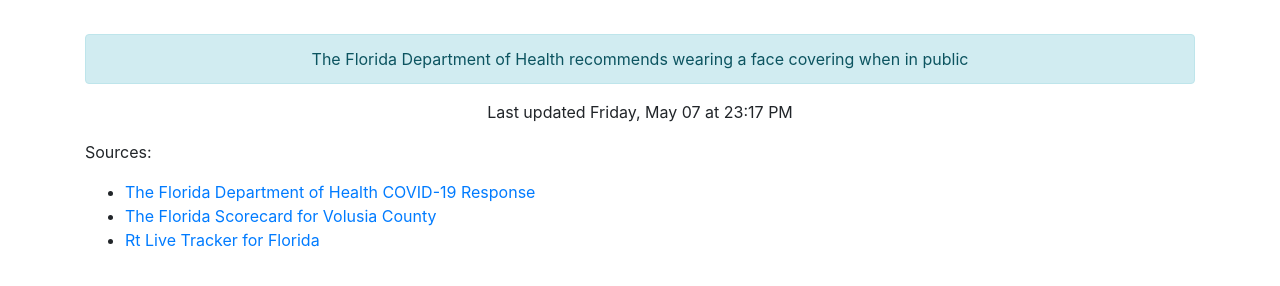
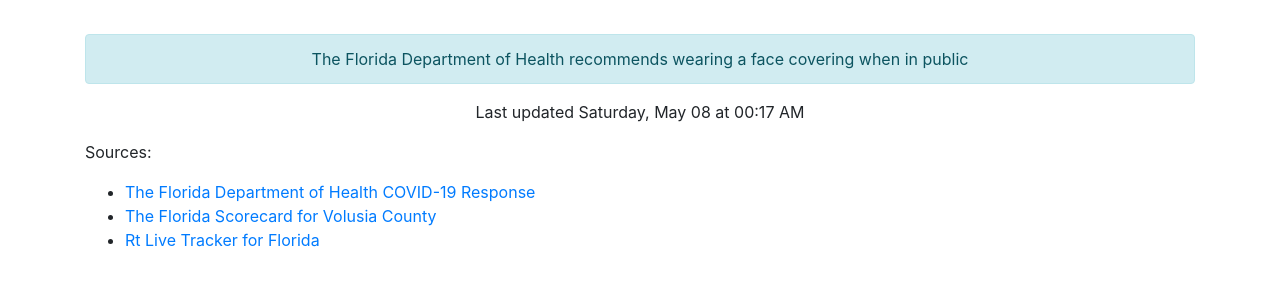
Before and after one commit to thinkjson/timeforchurch, a Jekyll site: the page built from index.md, in a window 1280 px wide. Shown: the part 544-830 px from the top of the page. Built offline with Jekyll 4.4.1, drawn with Linux system fonts in a browser that asks for light colours; our own code applies the rules of GitHub Pages for plain Markdown files.

Commit message:
Updating data

```diff
--- a/_includes/data.html
+++ b/_includes/data.html
@@ -10,4 +10,4 @@
     <div class="outcome text-success">YES</div>
     <div class="alert alert-info" role="alert">The Florida Department of Health recommends wearing a face covering when in public</div>
 
-    <p>Last updated Friday, May 07 at 23:17 PM</p>
+    <p>Last updated Saturday, May 08 at 00:17 AM</p>
```
